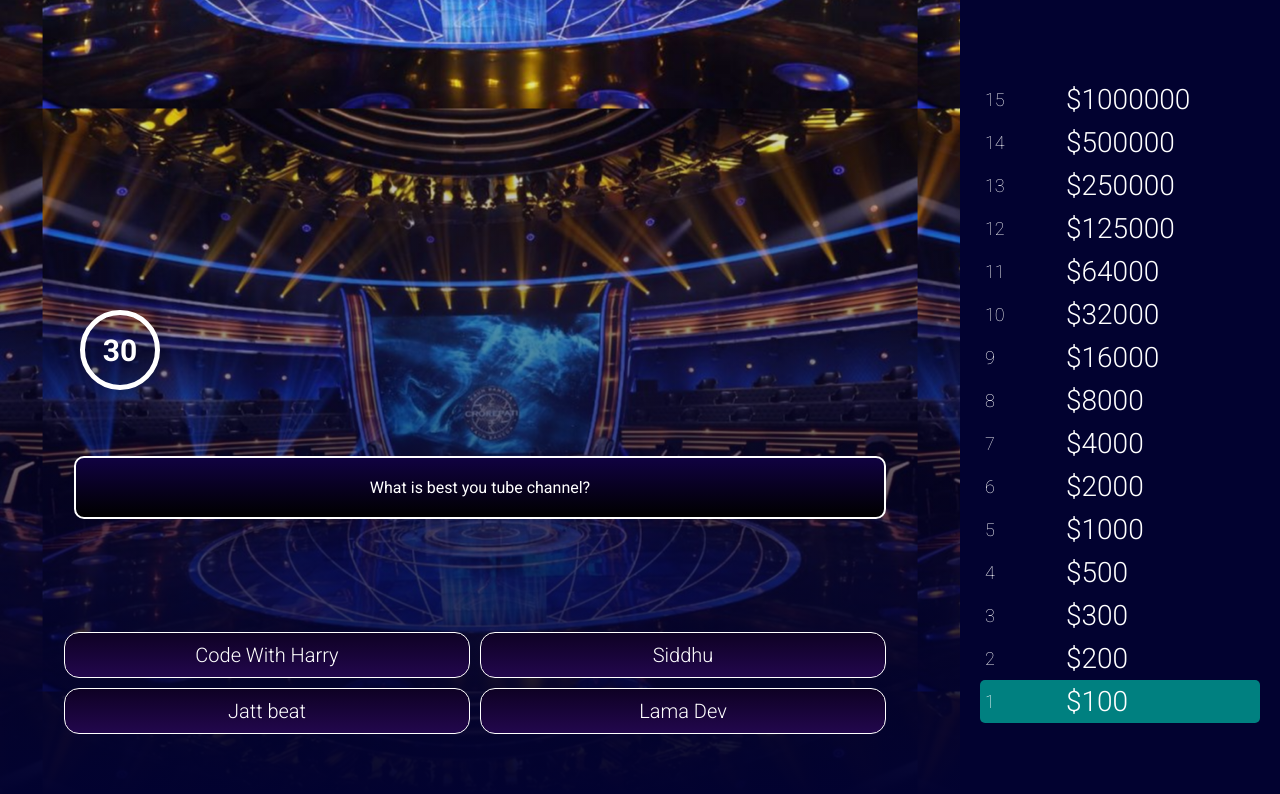
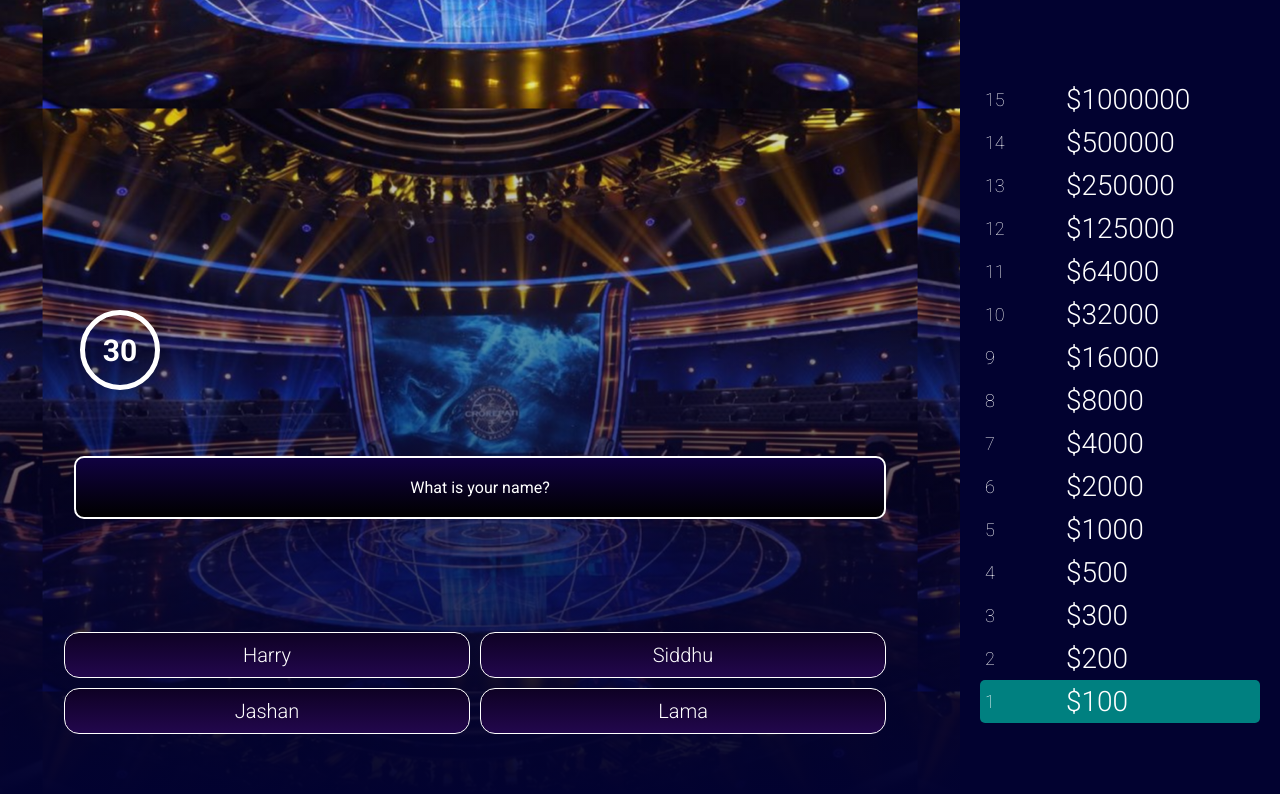
Before and after one commit to JsKaur/Gyan-Yatra, a React (Create React App) app: page / in a window 1280 px wide. Shown: the top 794 px of the page. Built offline with nearby package versions, Linux system fonts and the light colour scheme; the HTML template or start-up script is replaced by a standard one.

Commit message:
added animations to answers

```diff
--- a/src/app.css
+++ b/src/app.css
@@ -60,6 +60,41 @@
     cursor:pointer;
 }
 
+.answer:hover, .answer.active{
+    background: rgb(40, 40, 156);
+}
+
+.answer.correct{
+    animation:correct 3s ease forwards;
+
+}
+@keyframes correct{
+    0%,22%,42%{
+        background: rgb(40, 40, 156);
+    }
+    20%,40%,60%{
+        background: linear-gradient(#0e0124, #22074d);
+    }
+    62%,100%{
+        background: rgb(13, 176, 13);
+    }
+}
+
+.answer.wrong{
+    animation:wrong 3s ease forwards;
+
+}
+@keyframes wrong{
+    0%,22%,42%{
+        background: rgb(40, 40, 156);
+    }
+    20%,40%,60%{
+        background: linear-gradient(#0e0124, #22074d);
+    }
+    62%,100%{
+        background: crimson;
+    }
+}
 .timer{
     width:70px;
     height:70px;
--- a/src/components/Trivia.jsx
+++ b/src/components/Trivia.jsx
@@ -3,12 +3,12 @@
 export default function Trivia() {
   return (
     <div className="trivia">
-      <div className="question">What is best you tube channel?</div>
+      <div className="question">What is your name?</div>
       <div className="answers">
-        <div className="answer">Code With Harry</div>
+        <div className="answer">Harry</div>
         <div className="answer">Siddhu</div>
-        <div className="answer">Jatt beat</div>
-        <div className="answer">Lama Dev</div>
+        <div className="answer">Jashan</div>
+        <div className="answer">Lama</div>
       </div>
     </div>
   )
```
